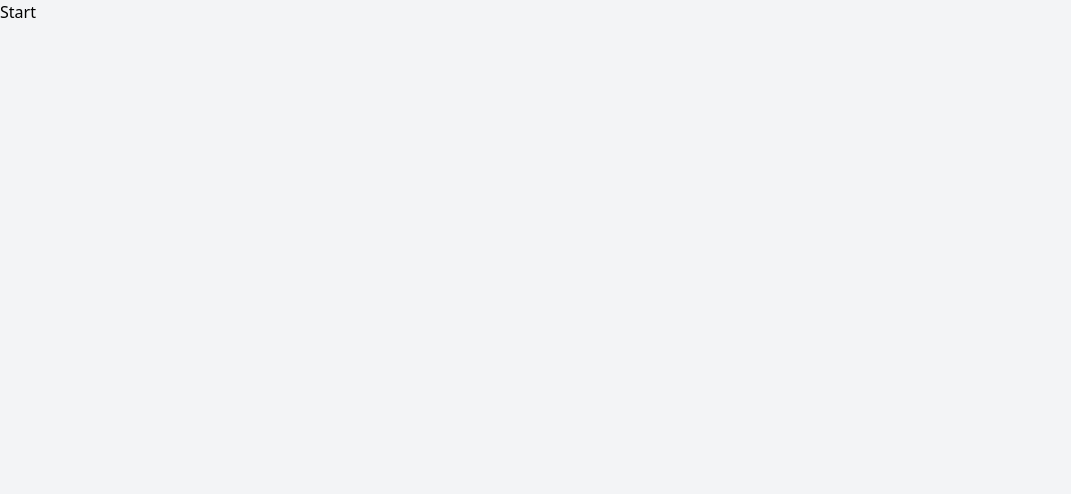
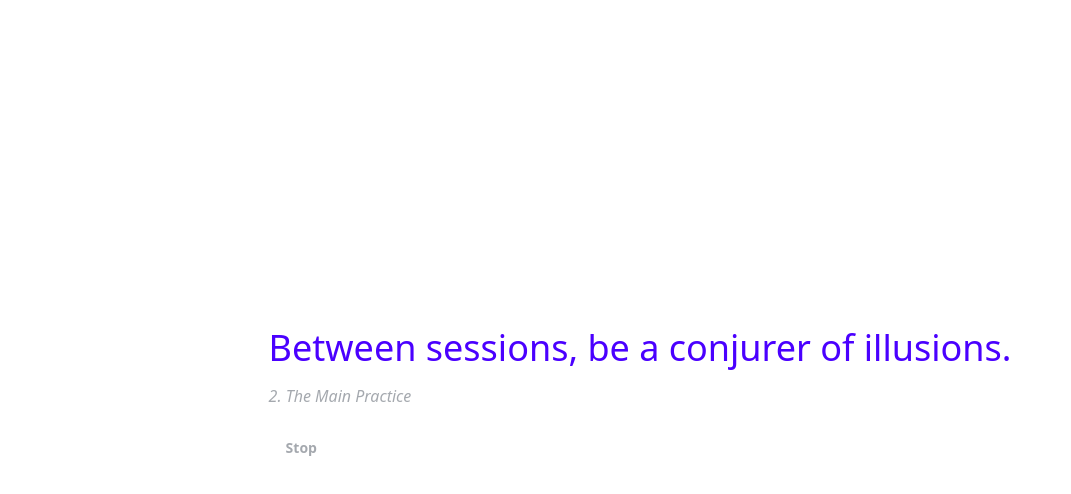
Before and after one commit to mo-sangha/website, a SvelteKit app in the folder frontend/: page / in a window 1280 px wide. Shown: the top 494 px of the page, without its empty margins (0-1071 px from the left). Built offline with nearby package versions, Linux system fonts and the light colour scheme.

Commit message:
Added daisy and styling

```diff
--- a/frontend/package.json
+++ b/frontend/package.json
@@ -19,6 +19,7 @@
 		"@sveltejs/adapter-auto": "^2.0.0",
 		"@sveltejs/kit": "^1.27.4",
 		"autoprefixer": "^10.4.16",
+		"daisyui": "^4.4.7",
 		"eslint": "^8.28.0",
 		"eslint-config-prettier": "^9.0.0",
 		"eslint-plugin-svelte": "^2.30.0",
--- a/frontend/src/app.html
+++ b/frontend/src/app.html
@@ -1,12 +1,12 @@
 <!doctype html>
-<html lang="en">
+<html lang="en" class="h-full w-full">
 	<head>
 		<meta charset="utf-8" />
 		<link rel="icon" href="%sveltekit.assets%/favicon.png" />
 		<meta name="viewport" content="width=device-width, initial-scale=1" />
 		%sveltekit.head%
 	</head>
-	<body data-sveltekit-preload-data="hover">
-		<div style="display: contents">%sveltekit.body%</div>
+	<body data-sveltekit-preload-data="hover" class="h-full w-full">
+		<div style="display: contents" class="h-full w-full">%sveltekit.body%</div>
 	</body>
 </html>
--- a/frontend/src/routes/+page.svelte
+++ b/frontend/src/routes/+page.svelte
@@ -19,7 +19,7 @@
 		return { chapterTitle, slogan };
 	};
 
-	let isRunning = $state(false);
+	let isRunning = $state(true);
 
 	let sloganInterval = $state(0);
 	let slogan = $state(getRandomSlogan());
@@ -40,15 +40,17 @@
 	}
 </script>
 
-<div>
-	{#if isRunning}
-		<!-- a button that says start -->
-		<div>{slogan.slogan}</div>
-		<div>{slogan.chapterTitle}</div>
-		<button on:click={() => stopSession()}>Stop</button>
-	{:else}
-		<button on:click={() => startSession()}>Start</button>
-	{/if}
+<div class="flex flex-col h-full w-full justify-around items-center p-12">
+	<div class="flex flex-col max-w-5xl gap-4">
+		{#if isRunning}
+			<div class="text-2xl sm:text-3xl md:text-4xl lg:text-4xl text-primary">{slogan.slogan}</div>
+			<div class="italic opacity-40">{slogan.chapterTitle}</div>
+			<button class="btn btn-ghost w-fit opacity-40" on:click={() => stopSession()}>Stop</button>
+		{:else}
+			<div class="text-4xl">Lojong Timer</div>
+			<button class="btn btn-primary w-fit" on:click={() => startSession()}> Start </button>
+		{/if}
+	</div>
 </div>
 
 <style lang="postcss">
--- a/frontend/tailwind.config.js
+++ b/frontend/tailwind.config.js
@@ -4,5 +4,5 @@ export default {
   theme: {
     extend: {},
   },
-  plugins: [],
+  plugins: [require("daisyui")],
 }
```
Also changed, not shown: 1 other file (tests, documents, lock files or other folders).
